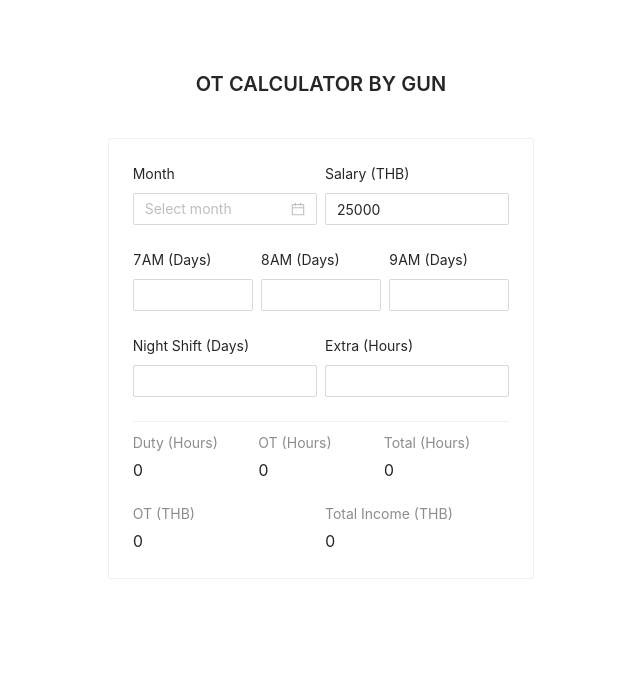
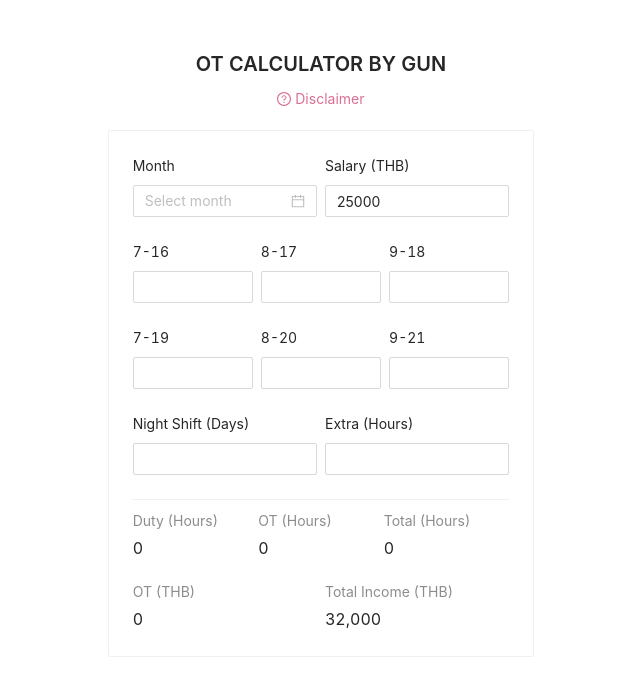
Before and after one commit to PaphobGun/ot-calculator, a React (Create React App) app: page / in a window 1280 px wide. Shown: the top 696 px of the page, without its empty margins (319-959 px from the left). Built offline with nearby package versions, Linux system fonts and the light colour scheme.

Commit message:
finished wait for public holiday

```diff
--- a/package.json
+++ b/package.json
@@ -3,6 +3,7 @@
   "version": "0.1.0",
   "private": true,
   "dependencies": {
+    "@ant-design/icons": "4.6.2",
     "@testing-library/jest-dom": "5.11.10",
     "@testing-library/react": "11.2.6",
     "@testing-library/user-event": "12.8.3",
--- a/src/App.js
+++ b/src/App.js
@@ -1,4 +1,4 @@
-import { useState } from 'react';
+import { useState, useMemo, useEffect } from 'react';
 import {
   Typography,
   DatePicker,
@@ -9,8 +9,20 @@ import {
   Card,
   Divider,
   Statistic,
+  Tooltip,
 } from 'antd';
+import { QuestionCircleOutlined } from '@ant-design/icons';
 import styled from 'styled-components';
+
+const certificate = 7000;
+
+const initialValues = {
+  salary: 25000,
+};
+
+const getOTIncome = (salary, OTHour) => {
+  return (salary / 240) * 1.5 * OTHour;
+};
 
 const getAmountOfWeekDaysInMonth = (date, weekday) => {
   date.date(1);
@@ -18,14 +30,51 @@ const getAmountOfWeekDaysInMonth = (date, weekday) => {
   return Math.floor((date.daysInMonth() - dif) / 7) + 1;
 };
 
-const initialValues = {
-  salary: 25000,
+const calculateHourAndOT = (num, mode) => {
+  let workingHours = 0;
+  let OTHours = 0;
+
+  if (!num) return [workingHours, OTHours];
+
+  if (mode === 'day') {
+    workingHours = num * 8;
+  } else if (mode === 'dayWithOT') {
+    workingHours = num * 8;
+    OTHours = num * 3;
+  } else if (mode === 'night') {
+    workingHours = num * 9;
+    OTHours = num * 3;
+  } else {
+    workingHours = 0;
+    OTHours = num;
+  }
+
+  return [workingHours, OTHours];
 };
 
 const App = () => {
   const [form] = Form.useForm();
 
   const [businessDays, setBusinessDays] = useState(0);
+  const [otHour, setOtHour] = useState(0);
+  const [totalHour, setTotalHour] = useState(0);
+  const [OTIncome, setOTIncome] = useState(0);
+  const [totalIncome, setTotalIncome] = useState(0);
+
+  useEffect(() => {
+    setOTIncome(getOTIncome(form.getFieldValue('salary'), otHour));
+  }, [form, otHour]);
+
+  useEffect(() => {
+    setTotalIncome(certificate + OTIncome + form.getFieldValue('salary'));
+  }, [OTIncome, form]);
+
+  const dutyHours = useMemo(() => {
+    // TODO:  ADD PUBLIC HOLIDAY IN THE GIVEN MONTH
+    // return (businessDays - numOfPublicHoidays) * 8;
+
+    return businessDays * 8;
+  }, [businessDays]);
 
   const onChangeMonth = (momentObj) => {
     if (!momentObj) return;
@@ -35,6 +84,42 @@ const App = () => {
     const numOfBusinessDays =
       momentObj.daysInMonth() - numOfSaturdays - numOfSundays;
     setBusinessDays(numOfBusinessDays);
+  };
+
+  const onChangeDays = () => {
+    const {
+      n7am,
+      n8am,
+      n9am,
+      ot7am,
+      ot8am,
+      ot9am,
+      nightShift,
+      extra,
+    } = form.getFieldsValue(true);
+
+    const [w7amHour] = calculateHourAndOT(n7am, 'day');
+    const [w8amHour] = calculateHourAndOT(n8am, 'day');
+    const [w9amHour] = calculateHourAndOT(n9am, 'day');
+    const [w7amOTHour, ot7amHour] = calculateHourAndOT(ot7am, 'dayWithOT');
+    const [w8amOTHour, ot8amHour] = calculateHourAndOT(ot8am, 'dayWithOT');
+    const [w9amOTHour, ot9amHour] = calculateHourAndOT(ot9am, 'dayWithOT');
+    const [nightHour, nightOT] = calculateHourAndOT(nightShift, 'night');
+    const [extraHour, extraOT] = calculateHourAndOT(extra, 'extra');
+
+    setTotalHour(
+      w7amHour +
+        w8amHour +
+        w9amHour +
+        w7amOTHour +
+        w8amOTHour +
+        w9amOTHour +
+        nightHour +
+        extraHour +
+        extraOT
+    );
+
+    setOtHour(ot7amHour + ot8amHour + ot9amHour + nightOT + extraOT);
   };
 
   return (
@@ -47,6 +132,13 @@ const App = () => {
         >
           <div className="title-container">
             <Typography.Title level={4}>OT CALCULATOR BY GUN</Typography.Title>
+          </div>
+          <div className="tooltip-container">
+            <Tooltip title="Calculation is specific to the organization and can not be used elsewhere">
+              <span className="tooltip-disclaimer">
+                <QuestionCircleOutlined /> Disclaimer
+              </span>
+            </Tooltip>
           </div>
           <Card>
             <Form form={form} layout="vertical" initialValues={initialValues}>
@@ -63,36 +155,53 @@ const App = () => {
                 </Col>
                 <Col span={12}>
                   <Form.Item label="Salary (THB)" name="salary">
-                    <StyledInputNumber />
+                    <StyledInputNumber min={0} />
                   </Form.Item>
                 </Col>
               </Row>
               <Row gutter={8}>
                 <Col span={8}>
-                  <Form.Item label="7AM (Days)" name="7am">
-                    <StyledInputNumber />
+                  <Form.Item label="7-16" name="n7am">
+                    <StyledInputNumber min={0} onChange={onChangeDays} />
                   </Form.Item>
                 </Col>
                 <Col span={8}>
-                  <Form.Item label="8AM (Days)" name="8am">
-                    <StyledInputNumber />
+                  <Form.Item label="8-17" name="n8am">
+                    <StyledInputNumber min={0} onChange={onChangeDays} />
                   </Form.Item>
                 </Col>
                 <Col span={8}>
-                  <Form.Item label="9AM (Days)" name="9am">
-                    <StyledInputNumber />
+                  <Form.Item label="9-18" name="n9am">
+                    <StyledInputNumber min={0} onChange={onChangeDays} />
+                  </Form.Item>
+                </Col>
+              </Row>
+              <Row gutter={8}>
+                <Col span={8}>
+                  <Form.Item label="7-19" name="ot7am">
+                    <StyledInputNumber min={0} onChange={onChangeDays} />
+                  </Form.Item>
+                </Col>
+                <Col span={8}>
+                  <Form.Item label="8-20" name="ot8am">
+                    <StyledInputNumber min={0} onChange={onChangeDays} />
+                  </Form.Item>
+                </Col>
+                <Col span={8}>
+                  <Form.Item label="9-21" name="ot9am">
+                    <StyledInputNumber min={0} onChange={onChangeDays} />
                   </Form.Item>
                 </Col>
               </Row>
               <Row gutter={8}>
                 <Col span={12}>
                   <Form.Item label="Night Shift (Days)" name="nightShift">
-                    <StyledInputNumber />
+                    <StyledInputNumber min={0} onChange={onChangeDays} />
                   </Form.Item>
                 </Col>
                 <Col span={12}>
                   <Form.Item label="Extra (Hours)" name="extra">
-                    <StyledInputNumber />
+                    <StyledInputNumber min={0} onChange={onChangeDays} />
                   </Form.Item>
                 </Col>
               </Row>
@@ -101,21 +210,24 @@ const App = () => {
               {/* start region output */}
               <Row gutter={0}>
                 <Col span={8}>
-                  <StyledStatistic title="Duty (Hours)" />
+                  <StyledStatistic title="Duty (Hours)" value={dutyHours} />
                 </Col>
                 <Col span={8}>
-                  <StyledStatistic title="OT (Hours)" />
+                  <StyledStatistic title="OT (Hours)" value={otHour} />
                 </Col>
                 <Col span={8}>
-                  <StyledStatistic title="Total (Hours)" />
+                  <StyledStatistic title="Total (Hours)" value={totalHour} />
                 </Col>
               </Row>
               <Row gutter={8} className="summary-row">
                 <Col span={12}>
-                  <StyledStatistic title="OT (THB)" />
+                  <StyledStatistic title="OT (THB)" value={OTIncome} />
                 </Col>
                 <Col span={12}>
-                  <StyledStatistic title="Total Income (THB)" />
+                  <StyledStatistic
+                    title="Total Income (THB)"
+                    value={totalIncome}
+                  />
                 </Col>
               </Row>
               {/* end of region output */}
@@ -128,11 +240,20 @@ const App = () => {
 };
 
 const Wrapper = styled.div`
-  padding: 70px 0;
+  padding: 50px 0;
 
   .title-container {
     text-align: center;
-    margin-bottom: 40px;
+    margin-bottom: 10px;
+  }
+
+  .tooltip-container {
+    text-align: center;
+    margin-bottom: 20px;
+
+    .tooltip-disclaimer {
+      color: palevioletred;
+    }
   }
 
   .summary-row {
```
